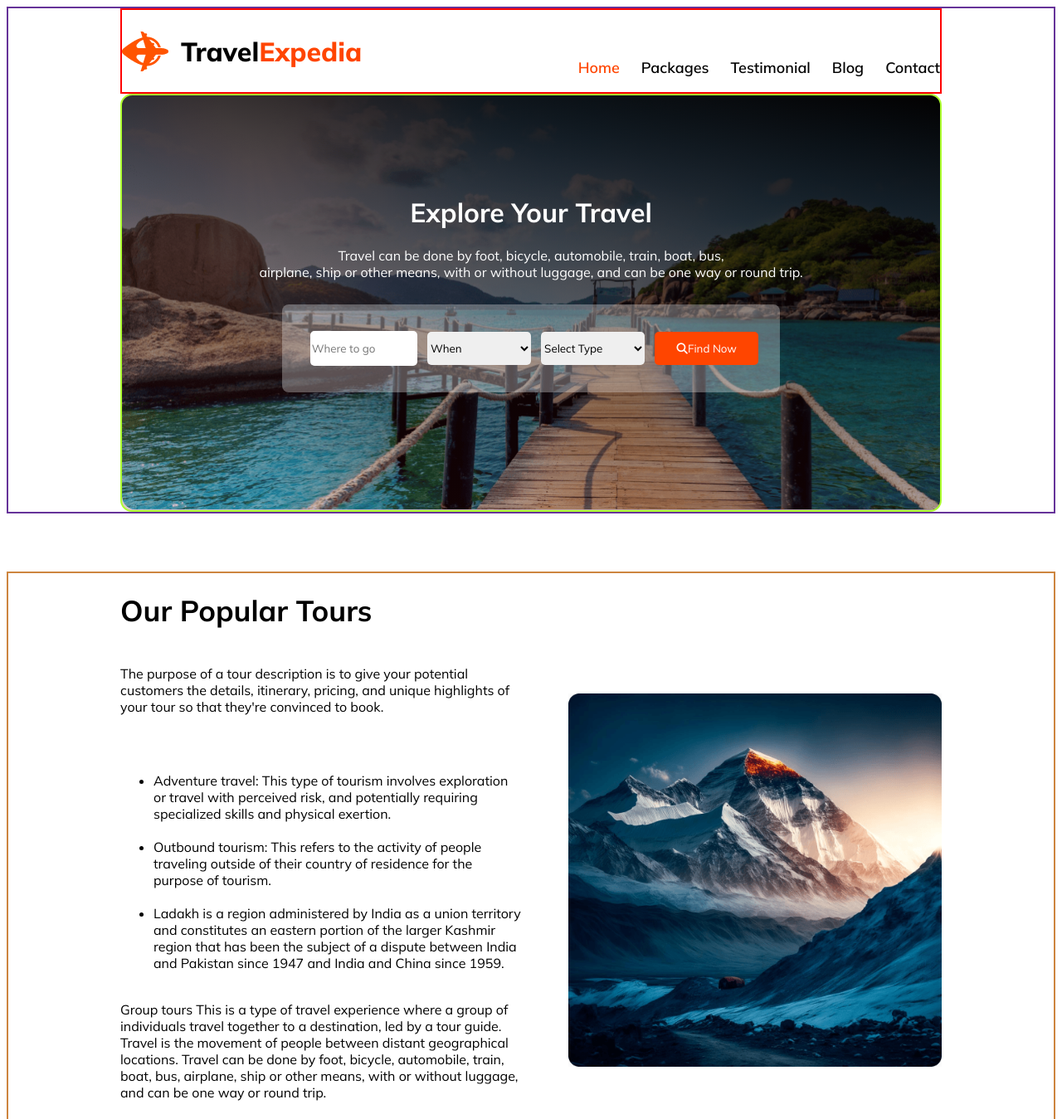
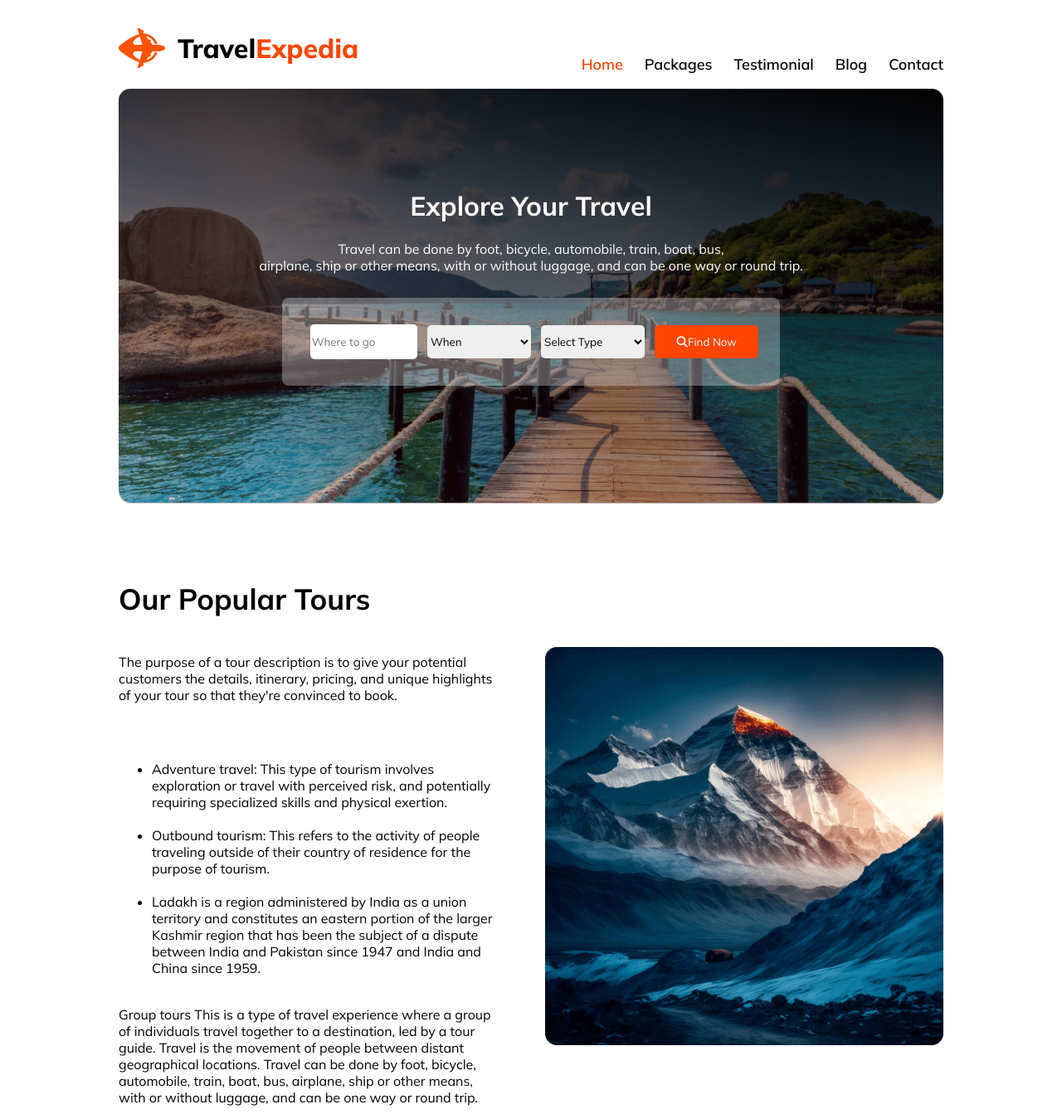
Before and after one commit to asif-444/assignment2-restart8, a plain HTML site: page index.html in a window 1280 px wide. Shown: the top 1349 px of the page at 83% size. Drawn offline with Linux system fonts and the light colour scheme.

Commit message:
last commit

```diff
--- a/index.html
+++ b/index.html
@@ -13,12 +13,12 @@
     <!-- header section -->
     <header>
         <!-- nav section -->
-        <div class="logo-name">
-            <div>
+        <div class="nav-container">
+            <div class="nav-logo-container">
                 <img src="./Images/Logo.png" alt="">
                 <h1>Travel<span class="color-primary">Expedia</span></h1>
             </div>
-            <div>
+            <div class="nav-ul-container">
                 <ul>
                     <li class="color-primary">Home</li>
                     <li>Packages</li>
@@ -54,7 +54,7 @@
     <main>
         <!-- popular section -->
         <div class="popular-section">
-            <div>
+            <div class="popular-description">
                 <h1>Our Popular Tours</h1>
                 <p>The purpose of a tour description is to give your potential customers the details, itinerary,
                     pricing, and unique highlights of your tour so that they're convinced to book.</p>
--- a/styles/style.css
+++ b/styles/style.css
@@ -21,36 +21,35 @@
 header {
     padding-left: 135px;
     padding-right: 135px;
-    border: 2px solid rebeccapurple;
+
 }
 
 /* nav section */
-.logo-name {
+.nav-container {
     display: flex;
     justify-content: space-between;
-    border: 2px solid red;
+    align-items: center;
+
 }
 
-.logo-name div {
+.nav-container h1 {
+    font-weight: 800;
+}
+.nav-logo-container {
     gap: 15px;
+    display: flex;
+    align-items: center;
+    justify-content: center;
 }
 
-.logo-name div,
-ul {
-    display: flex;
-    justify-content: center;
-    align-items: center;
-}
-
-.logo-name ul {
+.nav-ul-container ul{
     list-style: none;
     gap: 26px;
     font-size: 18px;
     font-weight: 600;
-}
-
-.logo-name h1 {
-    font-weight: 800;
+    display: flex;
+    justify-content: center;
+    align-items: center;
 }
 
 /* banner section */
@@ -61,7 +60,7 @@ ul {
     background-size: cover;
     border-radius: 14px;
     color: white;
-    border: 2px solid greenyellow;
+
 }
 
 .explore {
@@ -99,16 +98,19 @@ button {
     padding-left: 135px;
     padding-right: 135px;
     gap: 55px;
-    border: 2px solid peru
+
 }
 
+.popular-description{
+    height: 650px;
+}
 .popular-list {
     display: block;
 }
 
 .popular-section img {
-    height: 450px;
-    width: 450px;
+    height: 480px;
+    width: 480px;
     padding-top: 40px;
 }
 
@@ -128,9 +130,13 @@ li {
     padding-left: 135px;
     padding-right: 135px;
     text-align: center;
-    padding-top: 100px;
+    padding-top: 50px;
 }
 
+.destination-description h1, .choice-description h1{
+    font-weight: 800px;
+    font-size: 35px;
+}
 .destination-description h1,
 p {
     padding-bottom: 13px;
@@ -245,7 +251,7 @@ p {
     display: flex;
     justify-content: space-between;
     gap: 30px;
-    border: 2px solid magenta;
+
 }
 
 .newsletter-inputs {
@@ -301,3 +307,10 @@ footer>div img{
 .social-icons{
     text-indent: 20px;
 }
+
+/* responsive styles for mobile device */
+@media screen and (max-width: 600px) {
+    footer{
+        width: 100%;
+    }
+}
```
